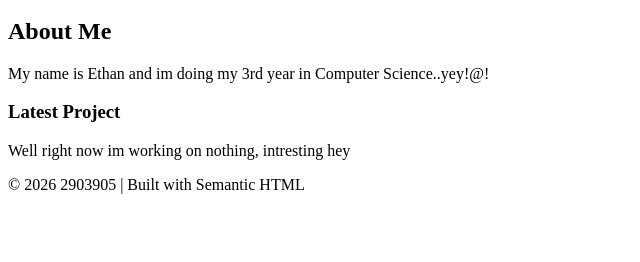
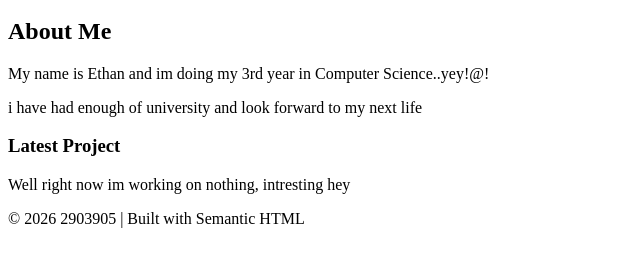
Before and after one commit to EthanChigodo/2903905-portfolio, a plain HTML site: page index.html in a window 1280 px wide. Shown: the part 136-398 px from the top of the page, without its empty margins (0-640 px from the left). Drawn offline with Linux system fonts and the light colour scheme.

Commit message:
added a new paragragh

```diff
--- a/index.html
+++ b/index.html
@@ -27,6 +27,9 @@
             <p>
                 My name is Ethan and im doing my 3rd year in Computer Science..yey!@!
             </p>
+            <p>
+                i have had enough of university and look forward to my next life
+            </p>
         </section>
         <article>
             <h3> Latest Project </h3>
```
